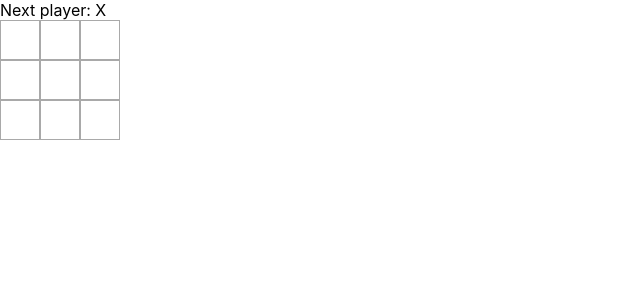
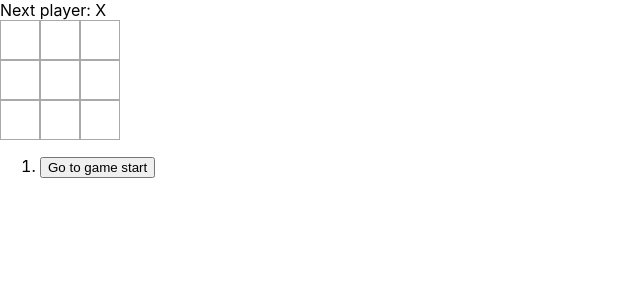
Before and after one commit to Willian-Eliseu/react-app01, a React (Create React App) app: page / in a window 1280 px wide. Shown: the top 300 px of the page, without its empty margins (0-640 px from the left). Built offline with nearby package versions, Linux system fonts and the light colour scheme.

Commit message:
tic-tac-toe complete - 16h10 2024 oct 7

```diff
--- a/src/App.js
+++ b/src/App.js
@@ -38,10 +38,9 @@
 	);
 }
 
-
-export default function Board(){
-	const [xIsNext, setXIsNext] = useState(true);
-	const [squares, setSquares] = useState(Array(9).fill(null));
+function Board({xIsNext, squares, onPlay}){
+	//const [xIsNext, setXIsNext] = useState(true);
+	//const [squares, setSquares] = useState(Array(9).fill(null));
 
 	function handleClick(i){
 		if(squares[i] || calculateWinner(squares)){
@@ -54,8 +53,9 @@
 		}else{
 			nextSquares[i] = "O";
 		}
-		setSquares(nextSquares);
-		setXIsNext(!xIsNext);
+		//setSquares(nextSquares);
+		//setXIsNext(!xIsNext);
+		onPlay(nextSquares);
 	}
 
 	const winner = calculateWinner(squares);
@@ -108,3 +108,49 @@
 	}
 	return null;
 }
+
+export default function Game(){
+	//const [xIsNext, setXIsNext] = useState(true);
+	const [history, setHistory] = useState([Array(9).fill(null)]);
+	const [currentMove, setCurrentMove] = useState(0);
+	const xIsNext = currentMove % 2 === 0;
+	const currentSquares = history[currentMove];
+
+	function handlePlay(nextSquares) {
+		const nextHistory = [...history.slice(0, currentMove + 1), nextSquares];
+		setHistory(nextHistory);
+		setCurrentMove(nextHistory.length - 1);
+		//setXIsNext(!xIsNext);
+	}
+
+	function jumpTo(nextMove){
+		setCurrentMove(nextMove);
+		//setXIsNext(nextMove % 2 === 0);
+	}
+
+	const moves = history.map((squares, move) => {
+		let description;
+		if(move>0){
+			description = 'Go to move #' + move;
+		}else{
+			description = 'Go to game start';
+		}
+
+		return(
+			<li key={move}>
+				<button onClick={()=>jumpTo(move)}>{description}</button>
+			</li>
+		);
+	});
+
+	return(
+		<div className="game">
+			<div className="game-board">
+				<Board xIsNext={xIsNext} squares={currentSquares} onPlay={handlePlay} />
+			</div>
+			<div className="game-info">
+				<ol>{moves}</ol>
+			</div>
+		</div>
+	);
+}
```
